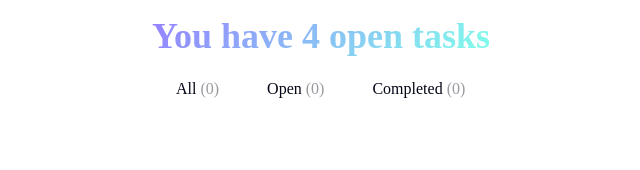
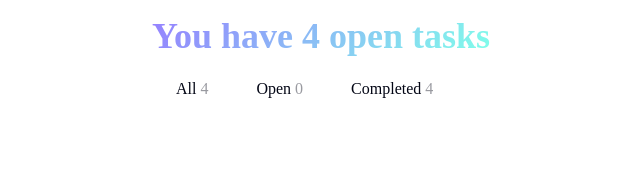
Before and after one commit to onlyvpans/todo, a React (Vite) app: page / in a window 1280 px wide. Shown: the top 170 px of the page, without its empty margins (104-744 px from the left). Built offline with nearby package versions, Linux system fonts and the light colour scheme; a web font is replaced by a local one.

Commit message:
feat: create tabs component to track all, open, closed tasks

```diff
--- a/src/components/Tabs.tsx
+++ b/src/components/Tabs.tsx
@@ -1,11 +1,25 @@
+import { useContext } from "react";
+import { TodoContext } from "../contexts/TodoContext";
+
 export function Tabs() {
+  const todos = useContext(TodoContext);
+
   const tabs = ["All", "Open", "Completed"];
+  console.log(todos);
+
   return (
     <nav className="tab-container">
       {tabs.map((tab, tabIndex) => {
+        const numOfTasks =
+          tab === "All"
+            ? todos.length
+            : tab === "Open"
+            ? todos.filter((val) => !val.complete).length
+            : todos.filter((val) => val.complete).length;
+
         return (
           <button className="tab-button" key={tabIndex}>
-            {tab} <span>(0)</span>
+            {tab} <span>{numOfTasks}</span>
           </button>
         );
       })}
```
